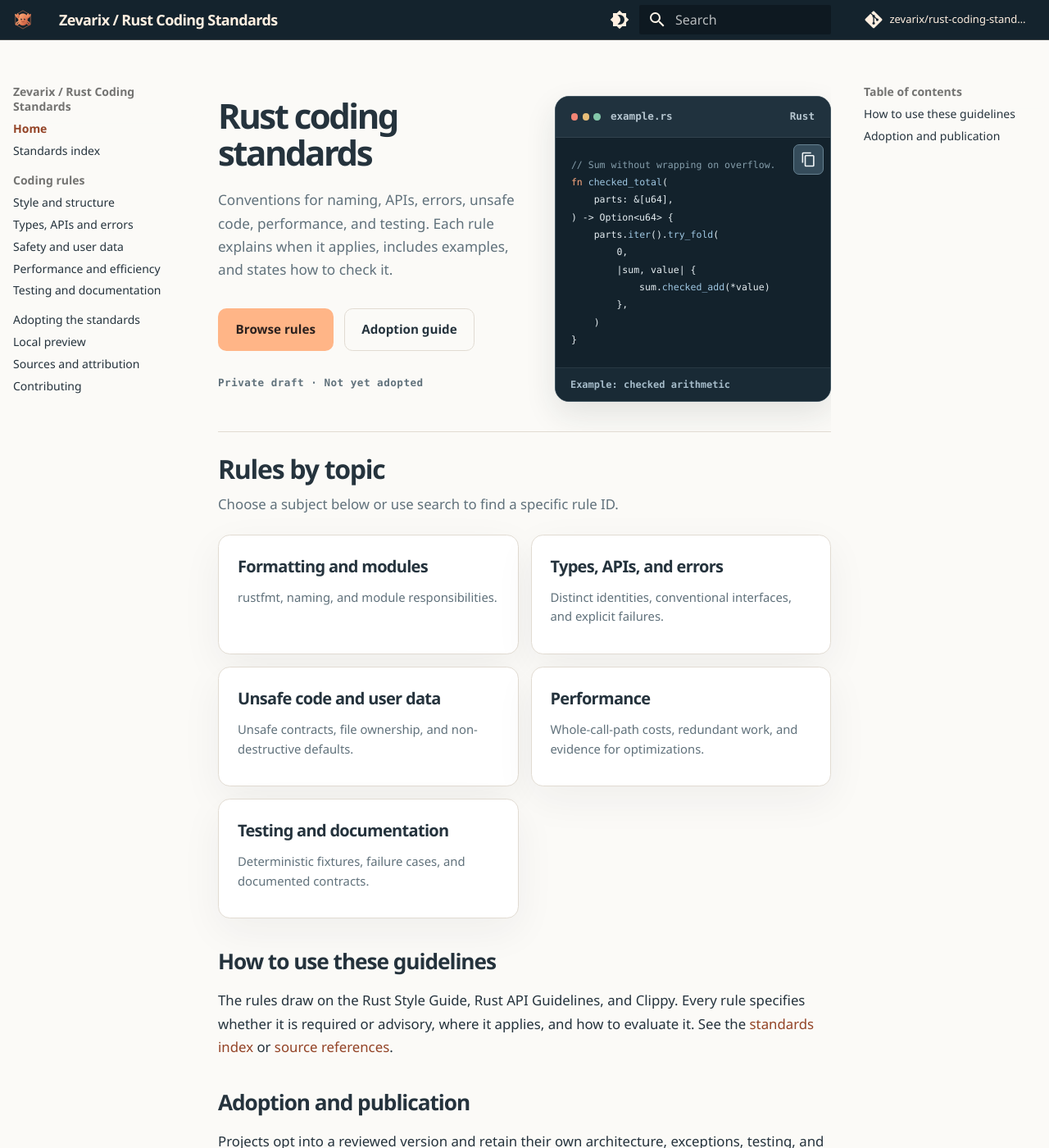
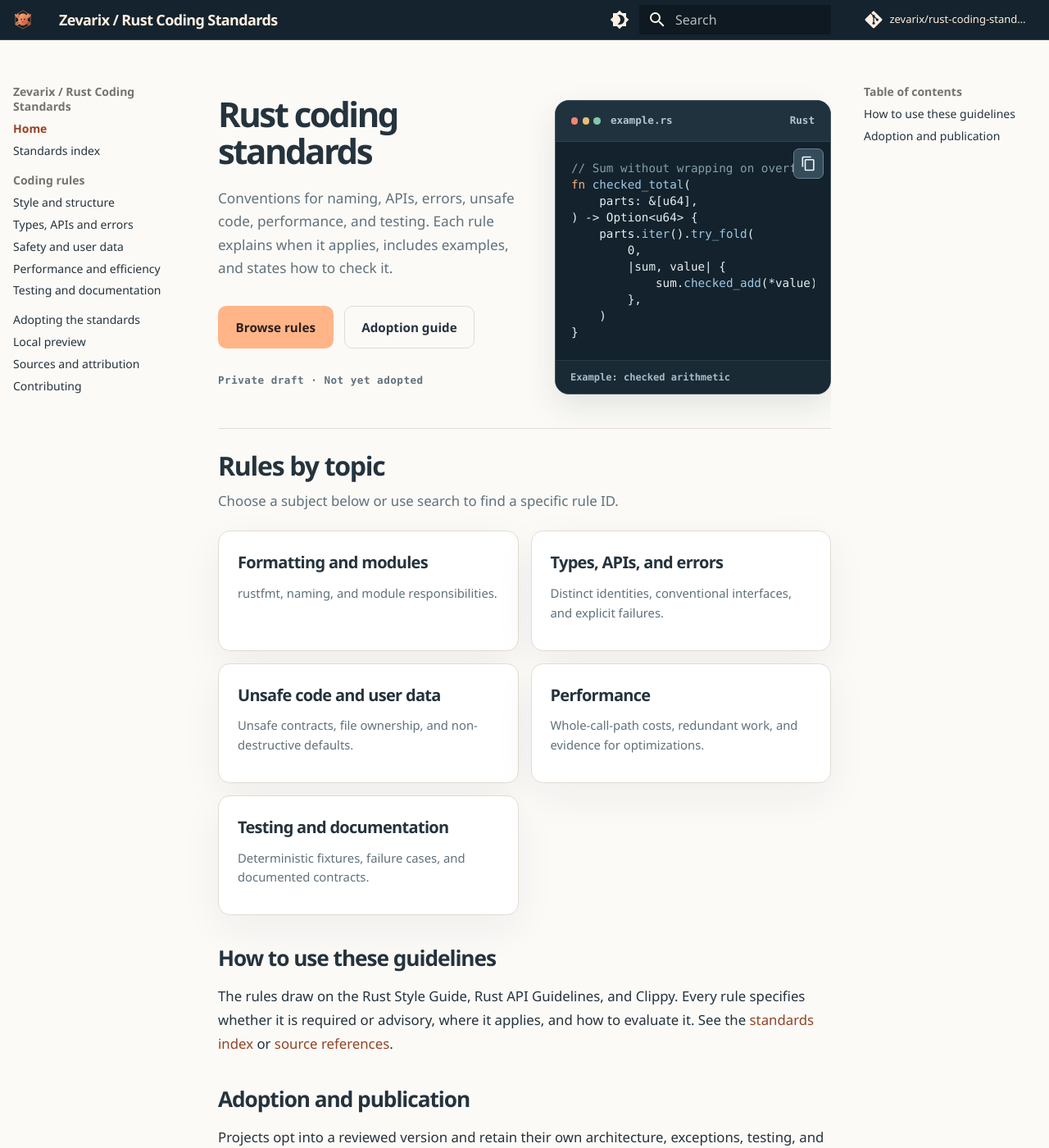
Before and after one commit to zevarix/rust-coding-standards, an MkDocs documentation site: the page built from docs/index.md, in a window 1280 px wide and 1400 px high. Shown: the whole window at 82% size. Built offline with MkDocs 1.6.1 and Material for MkDocs 9.7.7, drawn with Linux system fonts in a browser that asks for light colours; comment, search, counter and statistics services are not loaded.

Commit message:
Use standard code typography in Forge example (#1)

```diff
--- a/docs/stylesheets/forge.css
+++ b/docs/stylesheets/forge.css
@@ -223,7 +223,6 @@ html { scroll-padding-top: 5rem; }
 .md-typeset .forge-window pre code {
   padding: 0;
   background: transparent;
-  font: 550 clamp(.55rem, .9vw, .7rem)/1.85 var(--md-code-font);
   white-space: pre;
   color: #e5edf1;
 }
```
